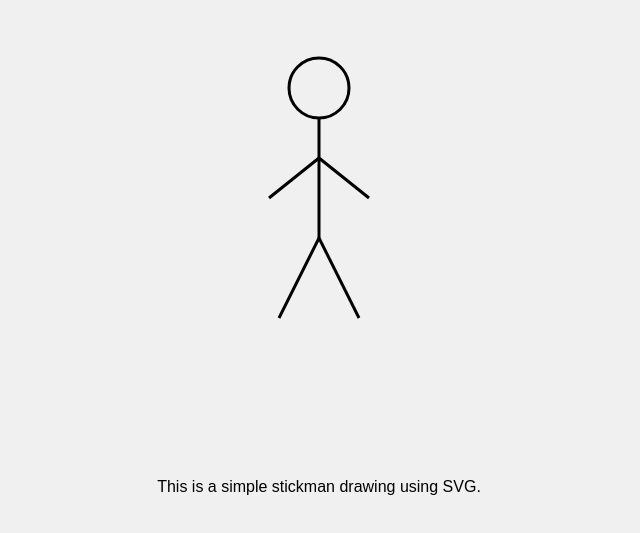
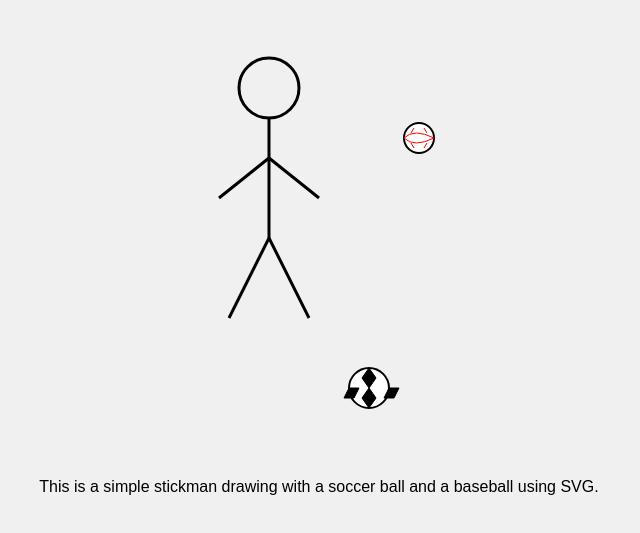
Before and after one commit to Chamo300/PortfolioML, a plain HTML site: page index.html in a window 1280 px wide. Shown: the part 175-708 px from the top of the page, without its empty margins (321-961 px from the left). Drawn offline with Linux system fonts and the light colour scheme.

Commit message:
Update index.html

```diff
--- a/index.html
+++ b/index.html
@@ -25,7 +25,7 @@
 <body>
     <div class="container">
         <h1>Welcome to the Stickman Page!</h1>
-        <svg class="stickman" width="200" height="400">
+        <svg class="stickman" width="300" height="400">
             <!-- Head -->
             <circle cx="100" cy="50" r="30" stroke="black" stroke-width="3" fill="none" />
             <!-- Body -->
@@ -36,8 +36,27 @@
             <!-- Legs -->
             <line x1="100" y1="200" x2="60" y2="280" stroke="black" stroke-width="3" />
             <line x1="100" y1="200" x2="140" y2="280" stroke="black" stroke-width="3" />
+
+            <!-- Soccer Ball -->
+            <circle cx="200" cy="350" r="20" stroke="black" stroke-width="2" fill="white" />
+            <!-- Hexagons for the soccer ball -->
+            <polygon points="200,330 193,340 200,350 207,340" stroke="black" fill="black" />
+            <polygon points="180,350 190,350 185,360 175,360" stroke="black" fill="black" />
+            <polygon points="220,350 230,350 225,360 215,360" stroke="black" fill="black" />
+            <polygon points="200,370 193,360 200,350 207,360" stroke="black" fill="black" />
+
+            <!-- Baseball -->
+            <circle cx="250" cy="100" r="15" stroke="black" stroke-width="2" fill="white" />
+            <!-- Stitches for the baseball -->
+            <path d="M235,100 q10,-10 30,0" stroke="red" fill="none" />
+            <path d="M235,100 q10,10 30,0" stroke="red" fill="none" />
+            <!-- Stitch lines -->
+            <line x1="242" y1="95" x2="245" y2="90" stroke="red" stroke-width="1" />
+            <line x1="258" y1="95" x2="255" y2="90" stroke="red" stroke-width="1" />
+            <line x1="242" y1="105" x2="245" y2="110" stroke="red" stroke-width="1" />
+            <line x1="258" y1="105" x2="255" y2="110" stroke="red" stroke-width="1" />
         </svg>
-        <p>This is a simple stickman drawing using SVG.</p>
+        <p>This is a simple stickman drawing with a soccer ball and a baseball using SVG.</p>
     </div>
 </body>
 </html>
```
